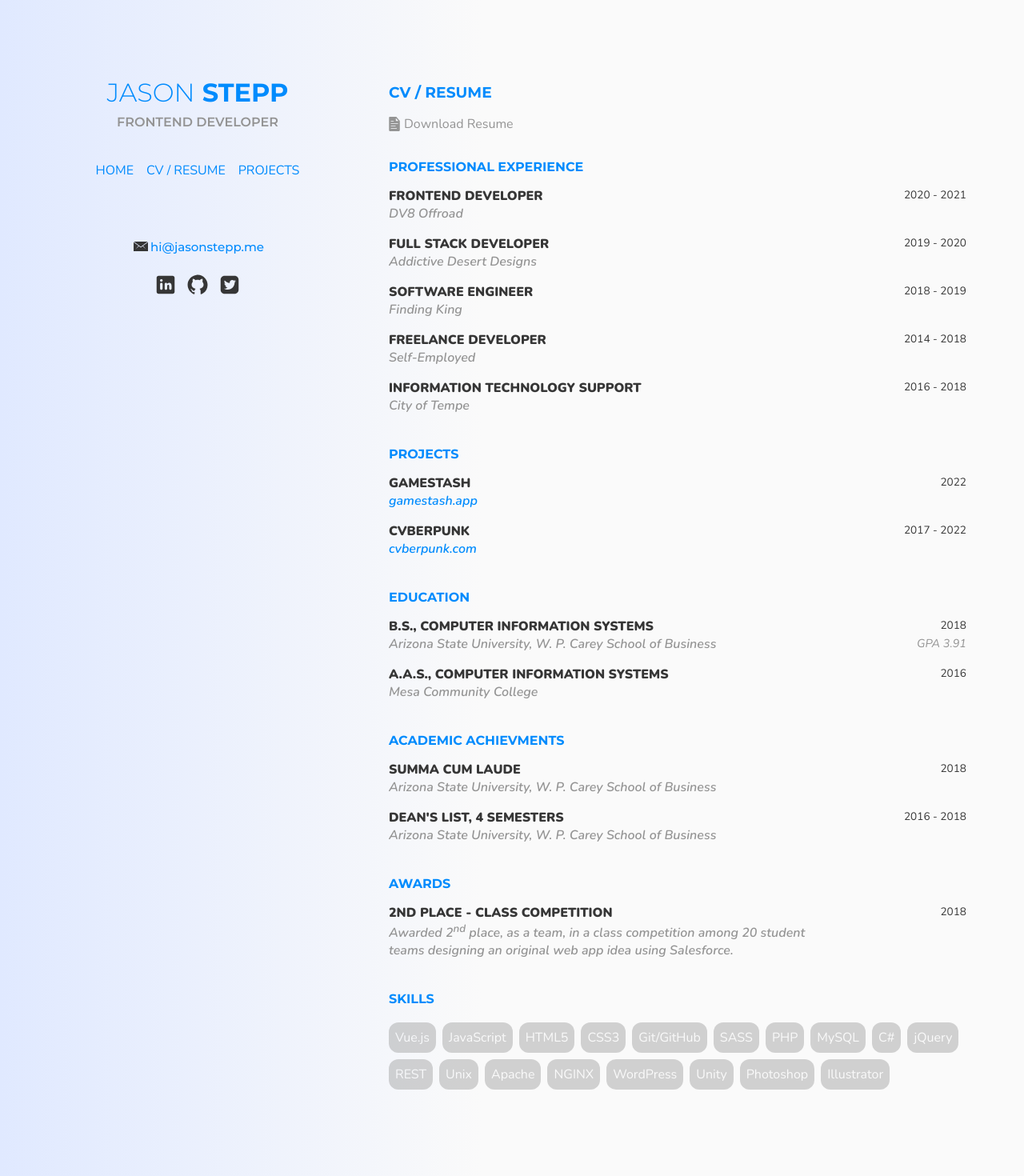
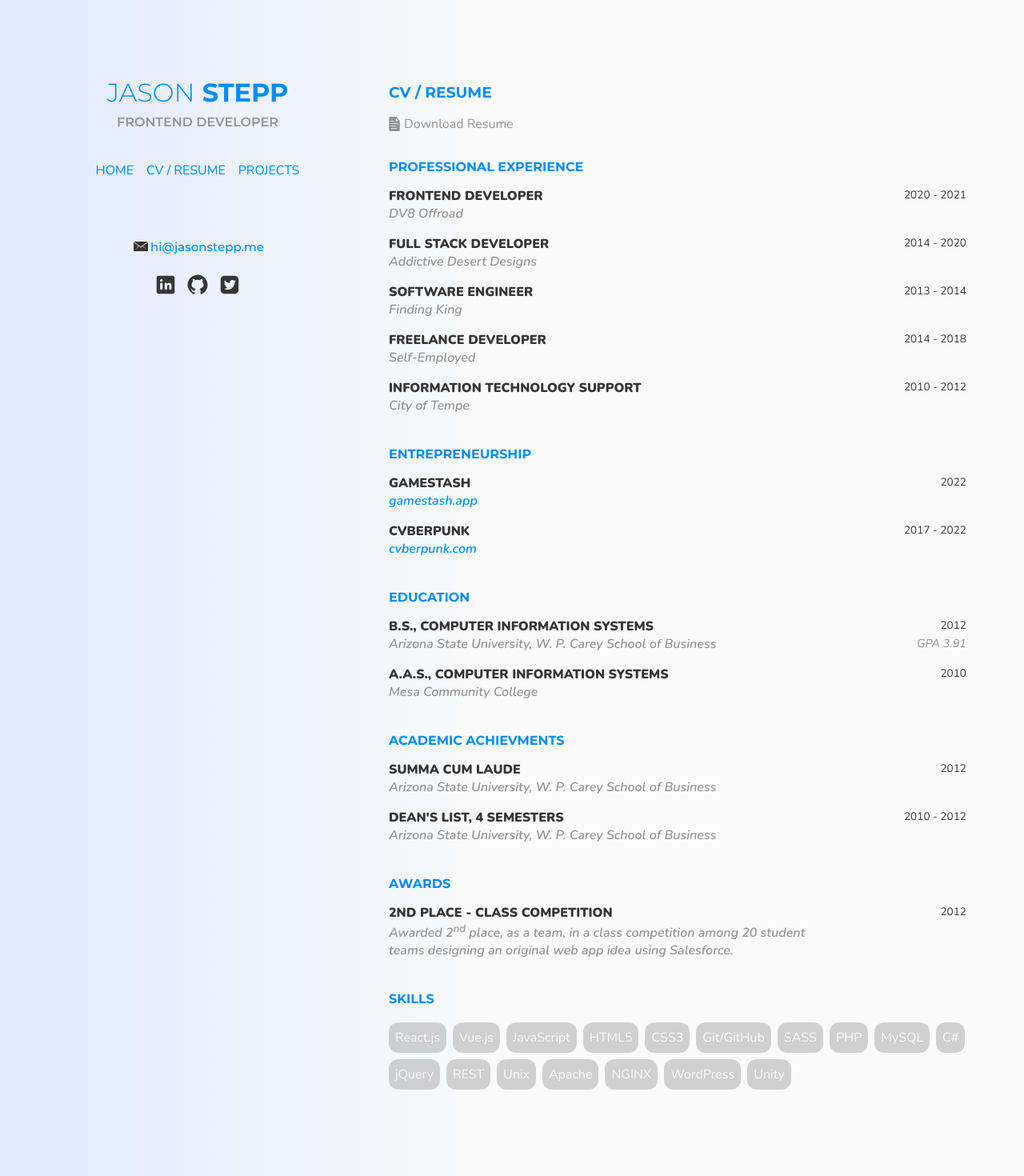
Before and after one commit to steppjason/jasonstepp-vue, a Vue app: page /resume in a window 1280 px wide. Shown: the top 1470 px of the page at 80% size. Built offline with nearby package versions, Linux system fonts and the light colour scheme.

Commit message:
Update resume

```diff
--- a/src/views/Home.vue
+++ b/src/views/Home.vue
@@ -5,6 +5,7 @@
 		<p>I like to <span class="bold">learn</span>, <span class="bold">create</span>,</p>
 		<p>and <span class="bold">build</span> things</p>
 		<ul>
+			<li>React.js</li>
 			<li>Vue.js</li>
 			<li>JavaScript</li>
 			<li>HTML5</li>
@@ -19,10 +20,7 @@
 			<li>Unix</li>
 			<li>Apache</li>
 			<li>NGINX</li>
-			<li>WordPress</li>
 			<li>Unity</li>
-			<li>Photoshop</li>
-			<li>Illustrator</li>
 		</ul>
 	</div>
 </template>
--- a/src/views/Resume.vue
+++ b/src/views/Resume.vue
@@ -5,7 +5,7 @@
 
     <div class="resume download">
 			<svg class="icon resume-icon" version="1.1" xmlns="http://www.w3.org/2000/svg" viewBox="0 0 512 512"><path d="M398.6,169.2c-0.9-2.2-2-4.3-3.5-6.1l-83.8-91.7c-1.9-2.1-4.2-3.6-6.7-4.9c-2.9-1.5-6.1-2.1-9.5-2.1H135.2   c-12.4,0-22.7,10.6-22.7,23.9v335.2c0,13.4,10.3,24.9,22.7,24.9h243.1c12.4,0,22.2-11.5,22.2-24.9V179.4   C400.5,175.8,400,172.3,398.6,169.2z M160.5,178.6c0-1.5,1.8-2.1,3.4-2.1h70.8c1.6,0,2.8,0.6,2.8,2.1v10.8c0,1.4-1.1,3.1-2.8,3.1   h-70.8c-1.6,0-3.4-1.7-3.4-3.1V178.6z M160.5,306.6c0-1.5,1.8-2.1,3.4-2.1h122.2c1.6,0,2.4,0.6,2.4,2.1v10.8c0,1.4-0.7,3.1-2.4,3.1   H163.9c-1.6,0-3.4-1.7-3.4-3.1V306.6z M320.5,381.4c0,1.4-0.7,3.1-2.4,3.1H163.9c-1.6,0-3.4-1.7-3.4-3.1v-10.8   c0-1.5,1.8-2.1,3.4-2.1h154.2c1.6,0,2.4,0.6,2.4,2.1V381.4z M352.5,253.4c0,1.4-0.7,3.1-2.4,3.1H163.9c-1.6,0-3.4-1.7-3.4-3.1   v-10.8c0-1.5,1.8-2.1,3.4-2.1h186.2c1.6,0,2.4,0.6,2.4,2.1V253.4z M305.6,177.5c-5.6,0-11.1-5.2-11.1-11.3v-66l71.2,77.3H305.6z"/></svg>
-			<a target="_blank" href="./files/00_Jason-Stepp-Resume-06122022.pdf">Download Resume</a>
+			<a target="_blank" href="./files/00_Jason-Stepp_Resume_06142022.pdf">Download Resume</a>
 		</div>
 
         <!-- <h4>Summary</h4>
@@ -19,12 +19,12 @@
 				</li>
 				<li>
 						<div>Full Stack Developer</div>
-                <div>2019 - 2020</div>
+						<div>2014 - 2020</div>
 						<div>Addictive Desert Designs</div>
 				</li>
 				<li>
 						<div>Software Engineer</div>
-                <div>2018 - 2019</div>
+						<div>2013 - 2014</div>
 						<div>Finding King</div>
 				</li>
 				<li>
@@ -34,17 +34,20 @@
 				</li>
 				<li>
 						<div>Information Technology Support</div>
-                <div>2016 - 2018</div>
+						<div>2010 - 2012</div>
 						<div>City of Tempe</div>
 				</li>
 		</ul>
-		<h4>Projects</h4>
 
+		<h4>Entrepreneurship</h4>
 		<ul>
 				<li>
 						<div>GameStash</div>
 						<div>2022</div>
+						<div>
 							<div><a target="_blank" href="https://gamestash.app">gamestash.app</a></div>
+							<div></div>
+						</div>
 				</li>
 				<li>
 						<div>CVBERPUNK</div>
@@ -52,18 +55,19 @@
 						<div><a target="_blank" href="https://cvberpunk.com">cvberpunk.com</a></div>
 				</li>
 		</ul>
+
 		<h4>Education</h4>
 		<ul>
 				<li>
 						<div>B.S., Computer Information Systems</div>
-                <div>2018</div>
+						<div>2012</div>
 						<div>Arizona State University, W. P. Carey School of Business</div>
 						<div>GPA 3.91</div>
 
 				</li>
 				<li>
 						<div>A.A.S., Computer Information Systems</div>
-                <div>2016</div>
+						<div>2010</div>
 						<div>Mesa Community College</div>
 						<div></div>
 				</li>
@@ -73,27 +77,30 @@
 		<ul>
 				<li>
 						<div>Summa Cum Laude</div>
-                <div>2018</div>
+						<div>2012</div>
 						<div>Arizona State University, W. P. Carey School of Business</div>
 				</li>
 				<li>
 						<div>Dean's List, 4 Semesters</div>
-                <div>2016 - 2018</div>
+						<div>2010 - 2012</div>
 						<div>Arizona State University, W. P. Carey School of Business</div>
 				</li>
 		</ul>
+
 		<h4>Awards</h4>
 		<ul>
 				<li>
 						<div>2nd Place - Class Competition</div>
-                <div>2018</div>
+						<div>2012</div>
 						<div>Awarded 2<sup>nd</sup> place, as a team, in a class competition among 20 student teams designing
 						an original web app idea using Salesforce.</div>
 						<div></div>
 				</li>
 		</ul>
+
     <h4>Skills</h4>
     <ul class="skills">
+			<li>React.js</li>
 			<li>Vue.js</li>
 			<li>JavaScript</li>
 			<li>HTML5</li>
@@ -110,8 +117,6 @@
 			<li>NGINX</li>
 			<li>WordPress</li>
 			<li>Unity</li>
-			<li>Photoshop</li>
-			<li>Illustrator</li>
 		</ul>
 
 	</div>
```
Also changed, not shown: 1 other file (tests, documents, lock files or other folders). Lines whose indentation alone changed are shown as unchanged.
